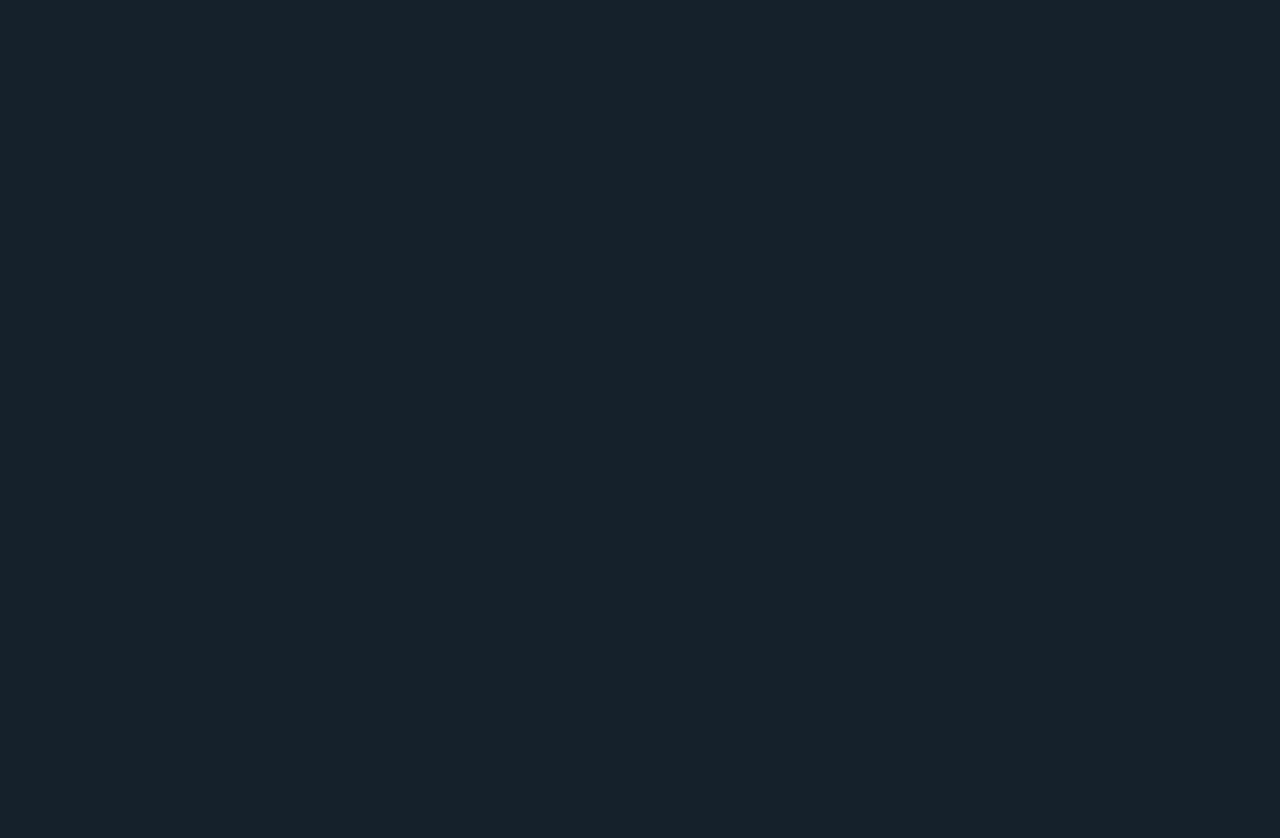
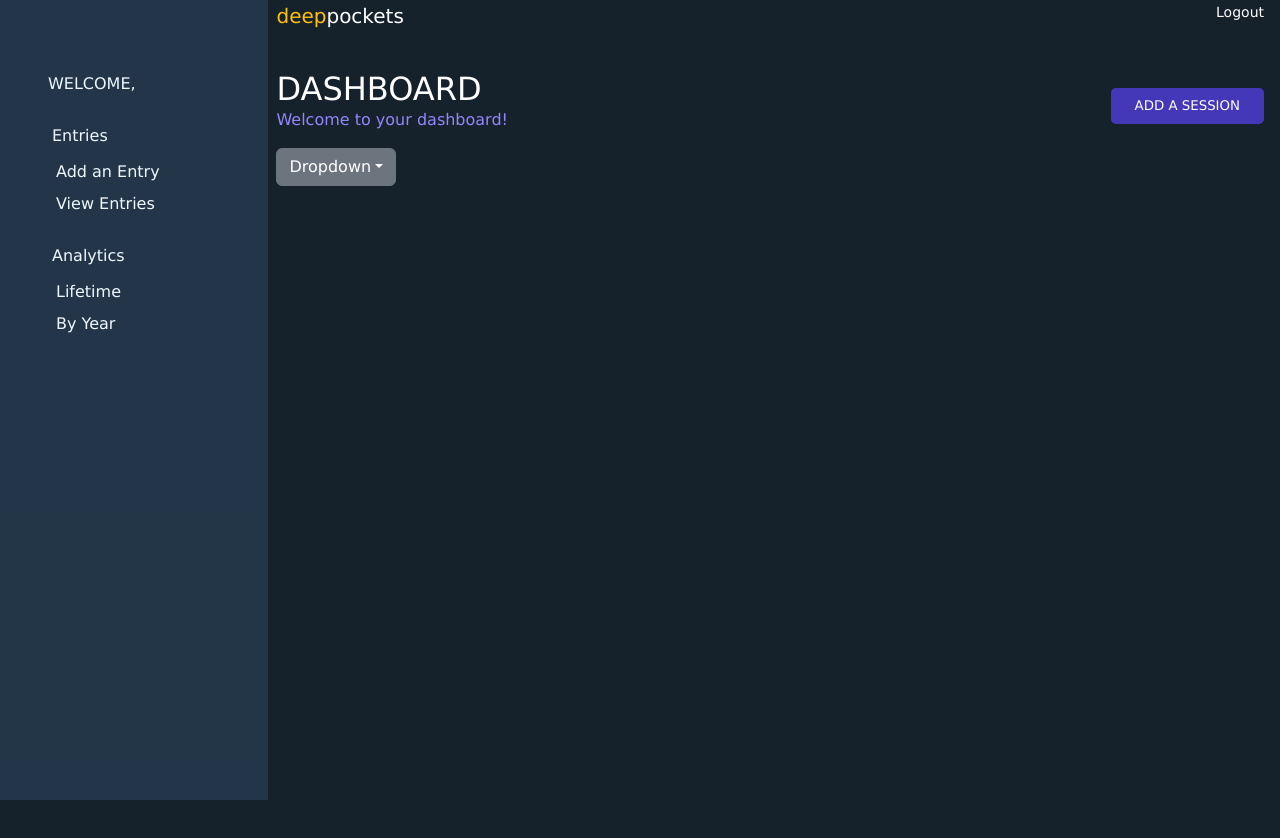
Before and after one commit to p0ptartz/bankroll-tracker, a React (Create React App) app in the folder client/: page /yearly_results in a window 1280 px wide. Before the commit this address had no page. Shown: the top 838 px of the page. Before the commit the page ends 800 px from the top, so only its background shows below. Built offline with nearby package versions, Linux system fonts and the light colour scheme; no server answers.

Commit message:
started building yearly results page

```diff
--- a/client/src/App.css
+++ b/client/src/App.css
@@ -33,6 +33,10 @@ a{
     color: rgb(147, 135, 253);
 }
 
+.pointer{
+    cursor: pointer;
+}
+
 .session-btn {
     background-color: rgb(69, 56, 184);
     border: none;
--- a/client/src/App.jsx
+++ b/client/src/App.jsx
@@ -3,6 +3,7 @@ import { BrowserRouter as Router, Routes, Route } from 'react-router-dom';
 import "./App.css"
 import Landing from './components/Landing/landing';
 import Dashboard from './components/Dashboard/dashboard';
+import Yearly from './components/Yearly/yearly';
 
 const cache = new InMemoryCache();
 
@@ -37,6 +38,15 @@ function App() {
               </>
             }
           />
+          <Route
+            exact
+            path="/yearly_results"
+            element={
+              <>
+                <Yearly />
+              </>
+            }
+          />
 
 
         </Routes>
--- a/client/src/components/Dashboard/Profile/profile.jsx
+++ b/client/src/components/Dashboard/Profile/profile.jsx
@@ -1,11 +1,21 @@
 import React from "react";
 import "./profile.css"
+import { useNavigate } from "react-router-dom";
+
+
 
 function Profile() {
-
+    const navigate = useNavigate()
     const userName = localStorage.getItem('userName');
     const email = localStorage.getItem('email')
 
+    const handleYearly = () => {
+        navigate("/yearly_results")
+    }
+
+    const handleLifetime = () => {
+        navigate("/dashboard")
+    }
 
     return (
         <>
@@ -17,14 +27,14 @@ function Profile() {
                 </div>
                 <div id="entries" className="my-4 ">
                     <p className="p-1">Entries</p>
-                    <p className="p-1">Add an Entry</p>
-                    <p className="p-1">View Entries</p>
+                    <p className="m-2 pointer">Add an Entry</p>
+                    <p className="m-2 pointer">View Entries</p>
                 </div>
                 <div id="analytics" className="my-4 ">
-                    <p className="p-1">Analytics</p>
-                    <p className="p-1">Lifetime</p>
-                    <p className="p-1">Year</p>
-                    <p className="p-1">Month</p>
+                    <p className="p-1 ">Analytics</p>
+                    <p className="m-2 pointer" onClick={handleLifetime}>Lifetime</p>
+                    <p className="m-2 pointer" onClick={handleYearly}>By Year</p>
+
                 </div>
 
 
--- /dev/null
+++ b/client/src/components/Yearly/Results/results.css
@@ -0,0 +1,14 @@
+.results {
+    grid-area: 2 / 2 / 7 / 9;
+}
+
+.results-grid {
+    display: grid;
+    grid-gap: .5em;
+    grid-template-columns: 1fr 1fr 1fr 1fr 1fr 1fr 1fr 1fr 1fr 1fr 1fr 1fr 1fr 1fr ;
+    grid-template-rows: 50px 50px 50px 50px 50px 50px 50px 50px 50px 50px 50px 50px 50px 50px ;
+}
+
+.date-choice{
+    grid-area: 1 / 1 / 2 / 3 ;
+}
--- /dev/null
+++ b/client/src/components/Yearly/Results/results.jsx
@@ -0,0 +1,38 @@
+import React from "react";
+import './results.css'
+import { useQuery } from "@apollo/client";
+import { GET_USER_ENTRIES } from "../../../utils/queries/getUserEntriesQuery";
+
+
+function Results() {
+    const userId = localStorage.getItem("userId");
+    const { loading, error, data } = useQuery(GET_USER_ENTRIES, {
+        variables: { userId },
+    });
+
+    const entries = data?.getUserEntries || [];
+
+
+
+
+    return (
+        <section className="results">
+            <div className="results-grid">
+                <div className="date-choice">
+                    <div className="btn-group">
+                        <button className="btn btn-secondary dropdown-toggle" type="button" data-bs-toggle="dropdown" aria-expanded="false">
+                            Dropdown
+                        </button>
+                        <ul className="dropdown-menu">
+                            <li><a className="dropdown-item" href="#">Menu item</a></li>
+                            <li><a className="dropdown-item" href="#">Menu item</a></li>
+                            <li><a className="dropdown-item" href="#">Menu item</a></li>
+                        </ul>
+                    </div>
+                </div>
+            </div>
+        </section>
+    )
+}
+
+export default Results
--- /dev/null
+++ b/client/src/components/Yearly/yearly.jsx
@@ -0,0 +1,17 @@
+import React from "react";
+import Profile from "../Dashboard/Profile/profile";
+import Nav from "../Dashboard/Nav/nav";
+import Results from "./Results/results";
+
+function Yearly() {
+    return (
+        <div className="dashboard-grid">
+            <Nav />
+            <Profile />
+            <Results />
+
+        </div>
+    )
+}
+
+export default Yearly
```
